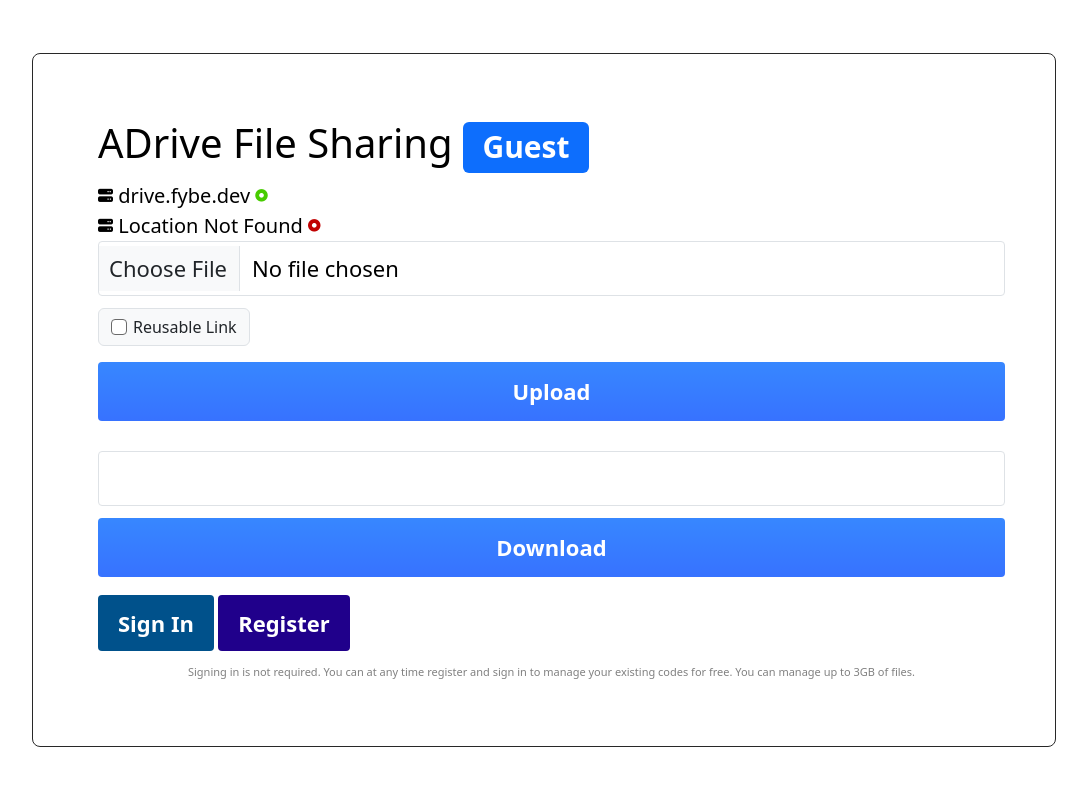
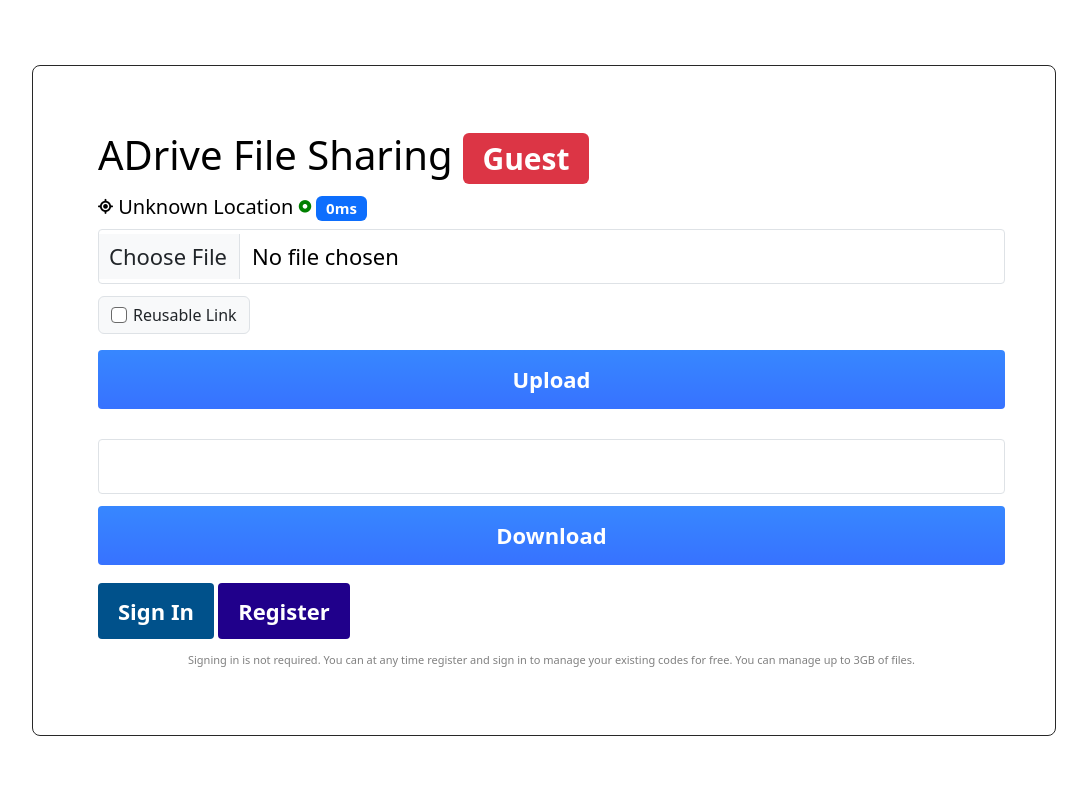
Before and after one commit to fybedev/adrive, a Flask app: page /upload in a window 1280 px wide. Shown: the top 786 px of the page, without its empty margins (96-1183 px from the left). Run offline with Flask 3, Linux system fonts and the light colour scheme; data that the repository does not hold is empty; some libraries are stand-ins or nearby versions.

Commit message:
show location of user

```diff
--- a/app.py
+++ b/app.py
@@ -5,7 +5,8 @@ from flask import (
     request,
     url_for,
     send_from_directory,
-    flash
+    flash,
+    jsonify
 )
 from utils import redirect, dbload, dbsave, udbload, udbsave
 from werkzeug.exceptions import RequestEntityTooLarge
@@ -15,6 +16,7 @@ import os
 import random
 import threading
 import time
+import requests
 
 import logging
 import logging.handlers
@@ -31,6 +33,28 @@ logging.getLogger('werkzeug').setLevel(logging.DEBUG)
 logging.getLogger('werkzeug').addHandler(handler)
 app.logger.setLevel(logging.WARNING)
 app.logger.addHandler(handler)
+
+@app.route('/get-location')
+def get_location():
+    # Get IP (handling Docker/Proxy headers)
+    user_ip = request.headers.get('X-Forwarded-For', request.remote_addr)
+    if user_ip and ',' in user_ip:
+        user_ip = user_ip.split(',')[0].strip()
+
+    # Localhost testing fix
+    if user_ip in ['127.0.0.1', 'localhost', '::1']:
+        user_ip = '8.8.8.8'
+
+    try:
+        # Use a fast, reliable API
+        response = requests.get(f'http://ip-api.com/json/{user_ip}', timeout=5)
+        return jsonify(response.json())
+    except:
+        return jsonify({"status": "fail"}), 500
+
+@app.route('/ping')
+def ping():
+    return jsonify({"status": "ok"})
 
 @app.route('/')
 def index():
--- a/static/script.js
+++ b/static/script.js
@@ -1,17 +1,4 @@
-if (localStorage.getItem("loaded")) {
-    document.getElementById("mirrorLogo").className = "fa-solid fa-circle-dot fa-2xs";
-    document.getElementById("mirrorText").textContent = "drive.fybe.dev";
-    document.getElementById("mirrorLogo").style.color = "#47cc00";
-} else {
-    setTimeout(() => {
-        document.getElementById("mirrorLogo").style.color = "#47cc00";
-        document.getElementById("mirrorText").textContent = "drive.fybe.dev";
-        setTimeout(() => {
-            document.getElementById("mirrorLogo").className = "fa-solid fa-circle-dot fa-2xs";
-            localStorage.setItem("loaded", true);
-        }, 3000);
-    }, 3000);
-}
+
 
 document.addEventListener('DOMContentLoaded', function() {
     const form = document.getElementById('uploadForm');
--- a/templates/upload.html
+++ b/templates/upload.html
@@ -41,18 +41,18 @@
                 {% if loggedIn %}
                 <h1>ADrive File Sharing <span class="badge text-bg-primary">{{ username }}</span></h1>
                 {% else %}
-                <h1>ADrive File Sharing <span class="badge text-bg-primary">Guest</span></h1>
+                <h1>ADrive File Sharing <span class="badge text-bg-danger">Guest</span></h1>
                 {% endif %}
-                <span style="font-size: 20px;">
-                    <i class="fa-solid fa-server fa-xs"
+                <!-- <span style="font-size: 20px;">
+                    <i class="fa-solid fa-wifi fa-xs"
                         style="line-height: 25px; font-size: 15px; display: inline-block;"></i>
-                    <span id="mirrorText">Finding Nearby Mirror</span> <i
+                    <span id="mirrorText">Ping: <span id="ping-value">CONNECTING</span>ms</span> <i
                         class="fa-solid fa-circle-dot fa-beat-fade fa-2xs" style="color: #ff9500;" id="mirrorLogo"></i>
-                </span>
-                <span style="font-size: 20px;">
-                    <i class="fa-solid fa-server fa-xs"
+                </span> -->
+                <span style="font-size: 20px; padding-bottom: 7px;">
+                    <i class="fa-solid fa-location fa-xs"
                         style="line-height: 25px; font-size: 15px; display: inline-block;"></i>
-                    Location Not Found <i class="fa-solid fa-circle-dot fa-2xs" style="color: #c10101;"></i>
+                    <span id="location-display" class="loading">Locating...</span> <i class="fa-solid fa-circle-dot fa-2xs" id="mirrorLogo" style="color: #c10101;"></i> <span class="badge text-bg-primary"><span id="ping-value">..</span>ms</span></span>
                 </span>
                 <input type="file" name="file" id="fileUpload" class="form-control" required aria-required>
                 <input type="hidden" id="quotaGB" value="{{ quota_gb }}">
@@ -63,7 +63,7 @@
                     <div id="uploadProgressText" style="display:none;font-size:13px;margin-top:4px">0%</div>
                 <div class="input-group mb-3">
                     <div class="input-group-text">
-                        <input class="form-check-input mt-0" type="checkbox" value="" name="reusable"
+                        <input class="form-check-input mt-0" type="checkbox" value="" id="reusableCheck" name="reusable"
                             aria-label="Checkbox for following text input" style="border: 1px solid rgb(106, 106, 106);">
                         <label for="reusable" style="margin-left: 6px; margin-bottom: 0;">Reusable
                             Link</label>
@@ -177,6 +177,63 @@
         })();
     </script>
 
+    <script>
+        function measurePing() {
+            const start = Date.now();
+
+            fetch('/ping')
+                .then(() => {
+                    const end = Date.now();
+                    const latency = end - start;
+                    document.getElementById('ping-value').innerText = latency;
+                })
+                .catch(err => {
+                    document.getElementById('ping-value').innerText = "Error";
+                });
+        }
+
+        document.getElementById("fileUpload").disabled = true;
+        document.getElementById("uploadBtn").disabled = true;
+        document.getElementById("codeInput").disabled = true;
+        document.getElementById("reusableCheck").disabled = true;
+        // Measure ping immediately on load
+        setTimeout(() => {
+            document.getElementById("mirrorLogo").classList.remove("fa-beat-fade");
+            document.getElementById("mirrorLogo").style.color = "green";
+            measurePing();
+            document.getElementById("fileUpload").disabled = false;
+            document.getElementById("codeInput").disabled = false;
+            document.getElementById("uploadBtn").disabled = false;
+            document.getElementById("reusableCheck").disabled = false;
+
+
+        }, 1000);
+
+
+        setInterval(() => {
+            measurePing();
+        }, 1000); // Update every 30 seconds
+    </script>
+    <script>
+        async function loadLocation() {
+            try {
+                const response = await fetch('/get-location');
+                const data = await response.json();
+
+                if (data.status === 'success') {
+                    document.getElementById('location-display').innerHTML =
+                        `${data.city}, ${data.country} <small>(${data.isp})</small>`;
+                    document.getElementById('location-display').classList.remove('loading');
+                } else {
+                    throw new Error();
+                }
+            } catch (err) {
+                document.getElementById('location-display').innerText = "Unknown Location";
+            }
+        }
+        loadLocation();
+    </script>
+
     <script src="{{ url_for('static', filename='script.js') }}"></script>
     <script src="https://cdn.jsdelivr.net/npm/bootstrap@5.3.8/dist/js/bootstrap.bundle.min.js"
     integrity="sha384-FKyoEForCGlyvwx9Hj09JcYn3nv7wiPVlz7YYwJrWVcXK/BmnVDxM+D2scQbITxI"
```
